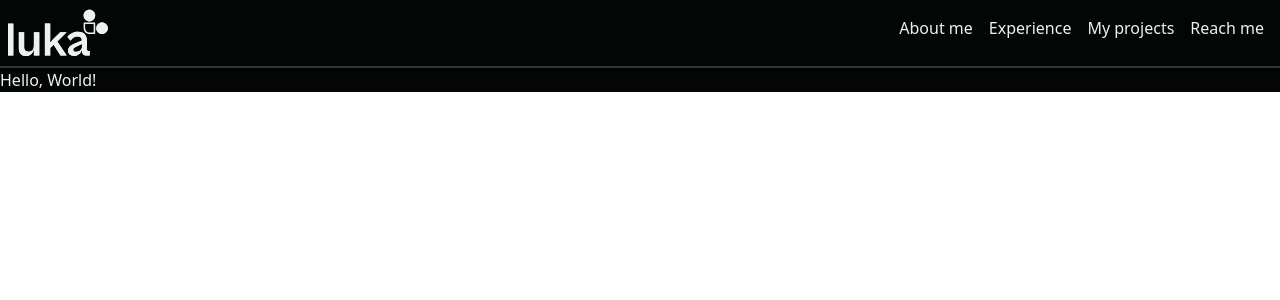
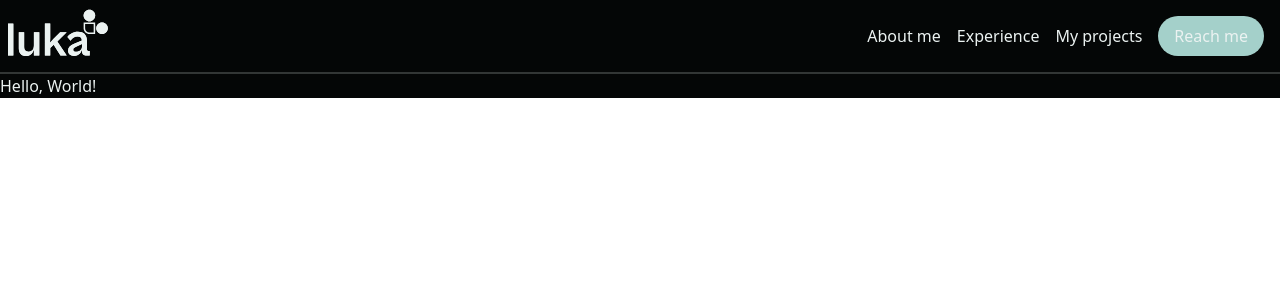
Before and after one commit to FluxyPrograming/CV_WEB, a React (Vite) app: page / in a window 1280 px wide. Shown: the top 300 px of the page. Built offline with nearby package versions, Linux system fonts and the light colour scheme.

Commit message:
animated button :3

```diff
--- a/src/components/Header.jsx
+++ b/src/components/Header.jsx
@@ -1,23 +1,48 @@
+import { useState } from "react";
 import { TextLogo } from "./Logo.jsx";
+import { gsap } from "gsap";
+import { useGSAP } from "@gsap/react";
 
+gsap.registerPlugin(useGSAP);
 export const Header = () => {
+  const [style, setStyle] = useState("m-2 p-2 rounded-3xl bg-primary");
+
   return (
     <header className="">
       <div className="p-2 bg-main-bg flex border-b-2 border-b-main-text border-opacity-20">
         <TextLogo />
         <div className="flex-grow"></div>
-        <ul className="text-main-text content-center flex justify-center align-middle text-center">
-          <li className=" p-2">
+        <ul className="text-main-text content-center flex items-center">
+          <li className=" m-2 h-fit">
             <a href="">About me</a>
           </li>
-          <li className=" p-2">
+          <li className=" m-2">
             <a href="">Experience</a>
           </li>
-          <li className=" p-2">
+          <li className=" m-2">
             <a href="">My projects</a>
           </li>
-          <li className=" p-2">
-            <a href="">Reach me</a>
+          <li
+            id="contact"
+            className={style}
+            onMouseOver={() => {
+              gsap.to("#contact", {
+                duration: 0.35,
+                backgroundColor: "#61C0B3",
+                scale: 1.1,
+              });
+            }}
+            onMouseLeave={() => {
+              gsap.to("#contact", {
+                duration: 0.35,
+                backgroundColor: "#A4D0CA",
+                scale: 1,
+              });
+            }}
+          >
+            <a href="" className="m-2">
+              Reach me
+            </a>
           </li>
         </ul>
       </div>
```
